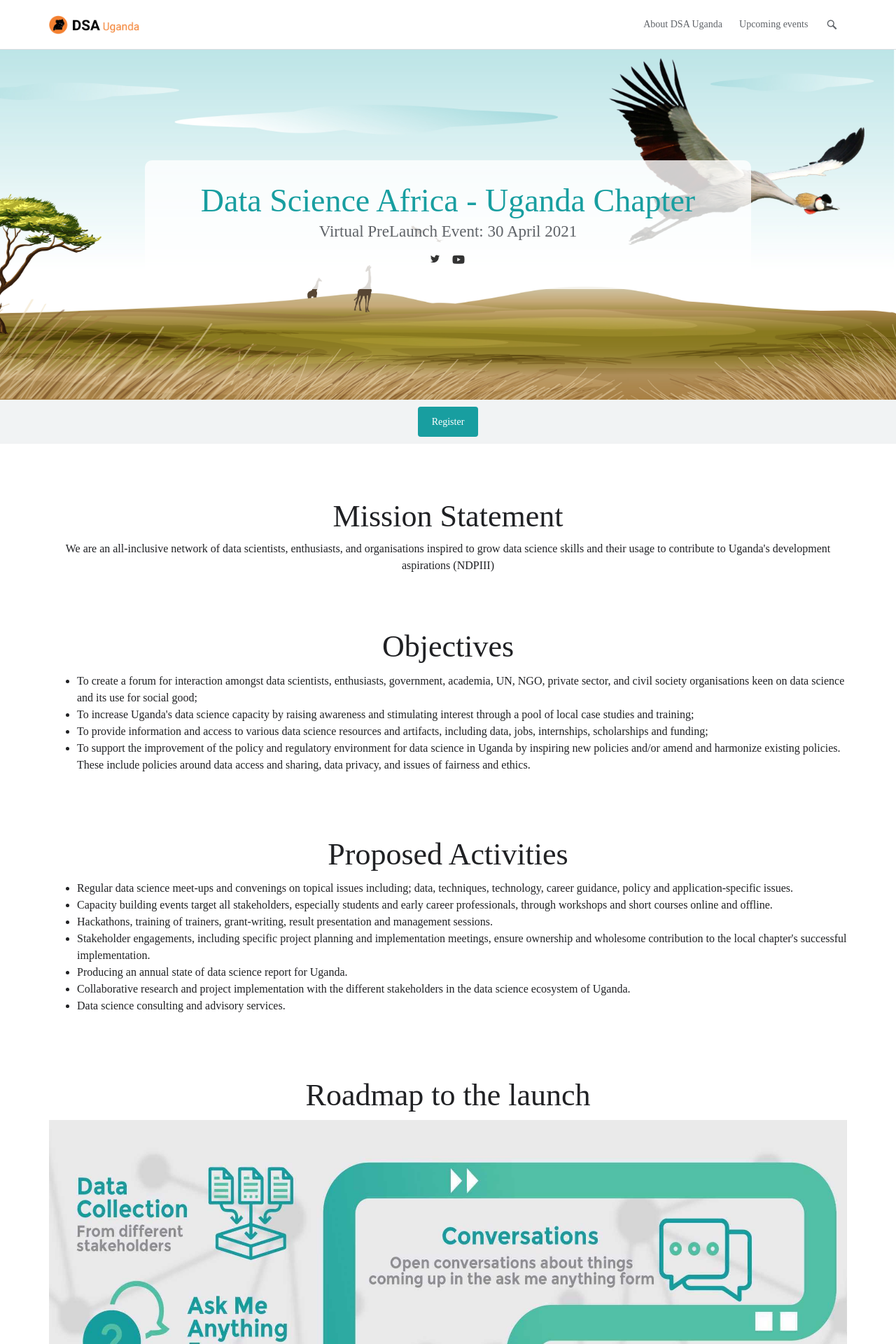
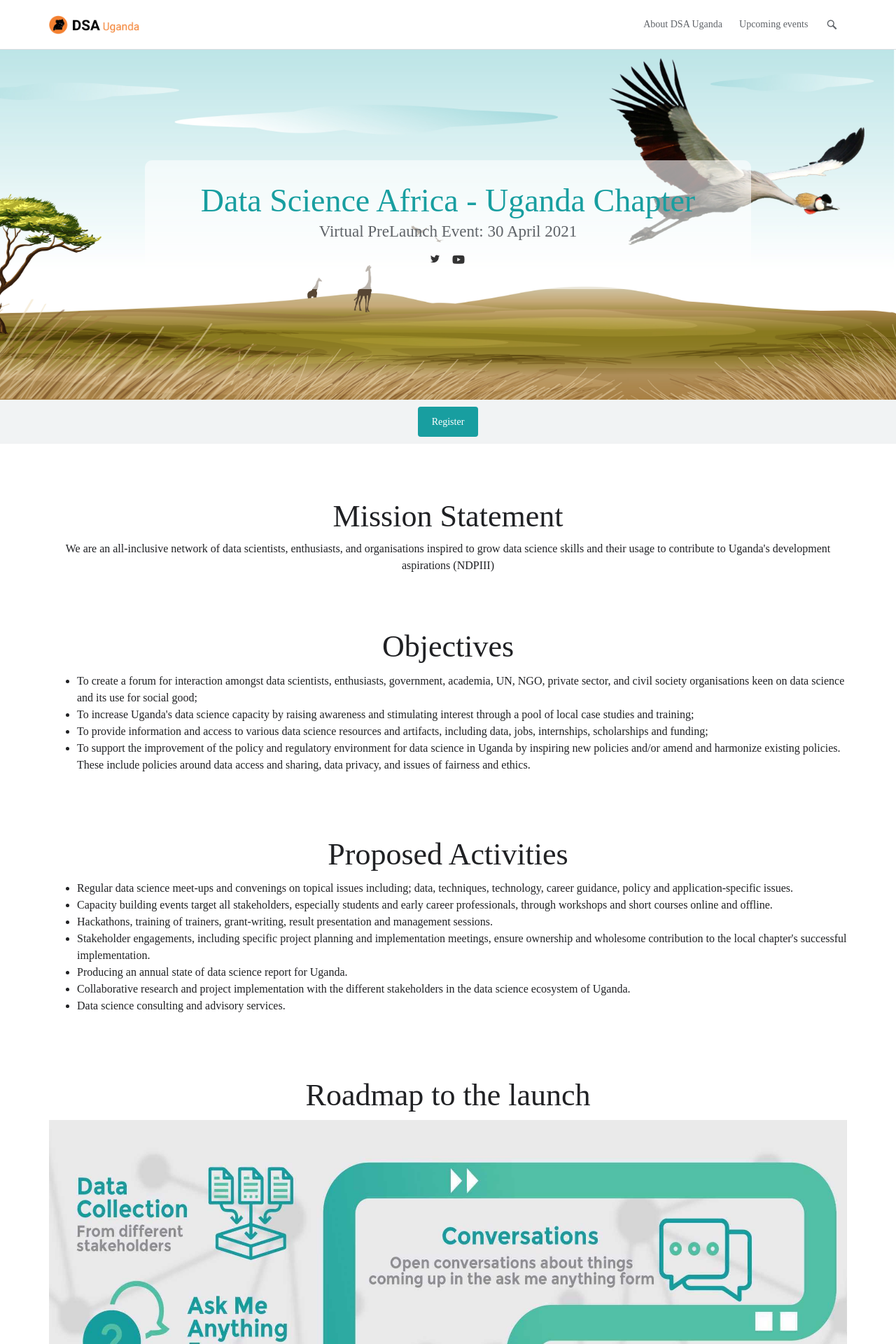
Before and after one commit to datsciafrica/dsaUganda, a Jekyll site: the page built from index.md, in a window 1280 px wide. Shown: the top 1920 px of the page at 70% size. Built offline with Jekyll 4.4.1, drawn with Linux system fonts in a browser that asks for light colours; some web fonts are replaced.

Commit message:
Update main.d.scss

```diff
--- a/assets/css/main.d.scss
+++ b/assets/css/main.d.scss
@@ -6,7 +6,7 @@
 }
 
 .carousel-container .content .content-inside {
-    background-color: rgba(255, 255, 255, 0.8);
+    background-color: rgba(255, 255, 255, 0.6);
     border-radius: 10px;
     padding: 30px;
 }
```
